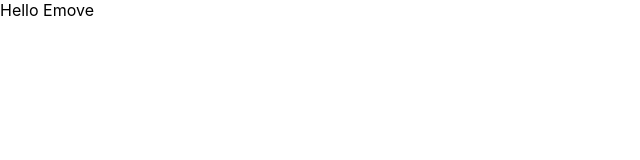
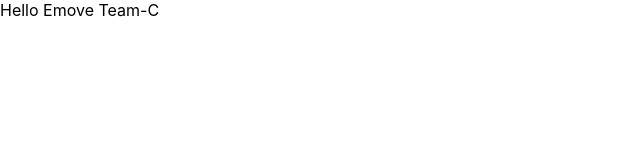
Before and after one commit to Bunmi194/live-project-teamc-frontend, a React (Create React App) app in the folder emove/: page / in a window 1280 px wide. Shown: the top 160 px of the page, without its empty margins (0-640 px from the left). Built offline with nearby package versions, Linux system fonts and the light colour scheme.

Commit message:
Fixed tailwind and Routes

```diff
--- a/emove/package.json
+++ b/emove/package.json
@@ -12,7 +12,9 @@
     "@types/react-dom": "^18.0.11",
     "react": "^18.2.0",
     "react-dom": "^18.2.0",
+    "react-router-dom": "^6.9.0",
     "react-scripts": "5.0.1",
+    "tailwind-styled-components": "^2.2.0",
     "typescript": "^4.9.5",
     "web-vitals": "^2.1.4"
   },
--- a/emove/src/App.tsx
+++ b/emove/src/App.tsx
@@ -1,11 +1,14 @@
 import React from 'react';
 import './App.css';
+import { Route, Routes } from "react-router-dom";
+import Home from "./pages/Home";
+import tw from "tailwind-styled-components";
 
 function App() {
   return (
-    <div>
-      Hello Emove
-    </div>
+    <Routes>
+      <Route path="/" element={<Home />} ></Route>
+    </Routes>
   );
 }
 
--- a/emove/src/index.tsx
+++ b/emove/src/index.tsx
@@ -1,5 +1,6 @@
 import React from 'react';
 import ReactDOM from 'react-dom/client';
+import { BrowserRouter } from "react-router-dom";
 import './index.css';
 import App from './App';
 
@@ -7,7 +8,9 @@ const root = ReactDOM.createRoot(
   document.getElementById('root') as HTMLElement
 );
 root.render(
-  <React.StrictMode>
-    <App />
-  </React.StrictMode>
+      <BrowserRouter>
+      <React.StrictMode>
+        <App />
+    </React.StrictMode>
+      </BrowserRouter>
 );
--- /dev/null
+++ b/emove/src/pages/Home.tsx
@@ -0,0 +1,11 @@
+import React from "react";
+
+const Home: React.FC = () => {
+    return (
+        <div>
+            Hello Emove Team-C
+        </div>
+    )
+}
+
+export default Home;
```
Also changed, not shown: 1 other file (tests, documents, lock files or other folders).
